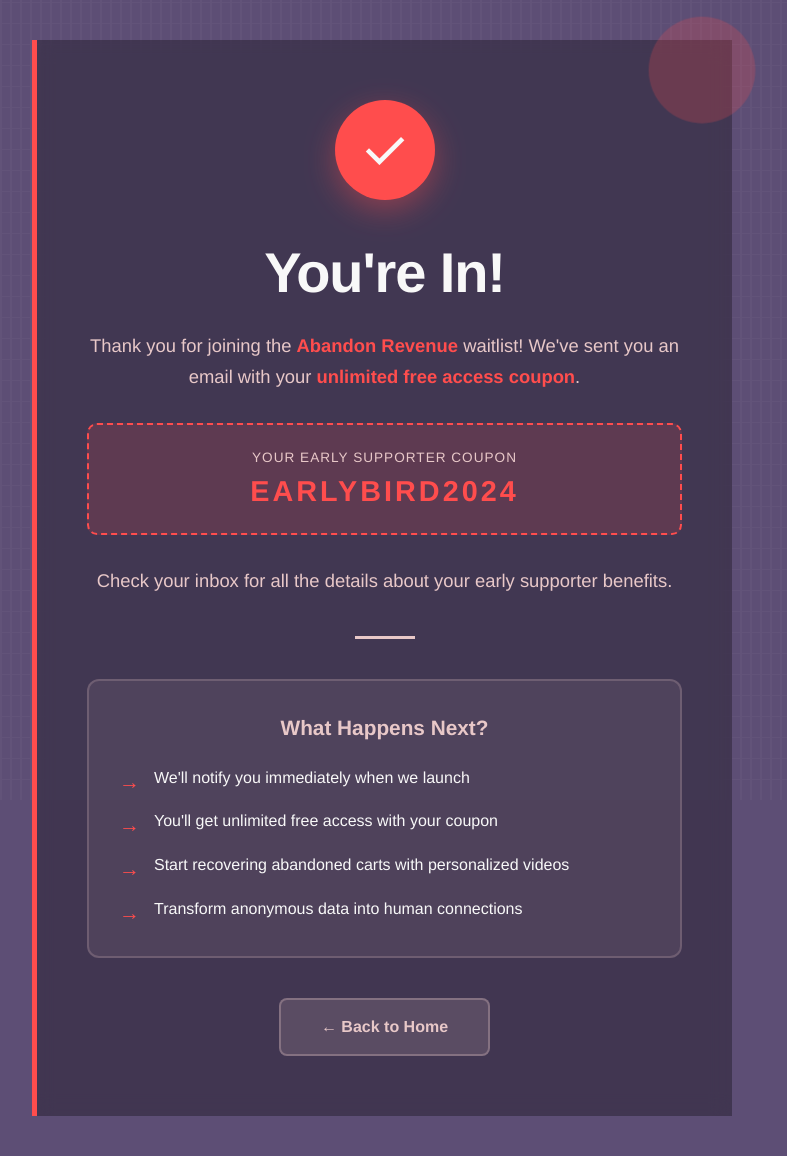
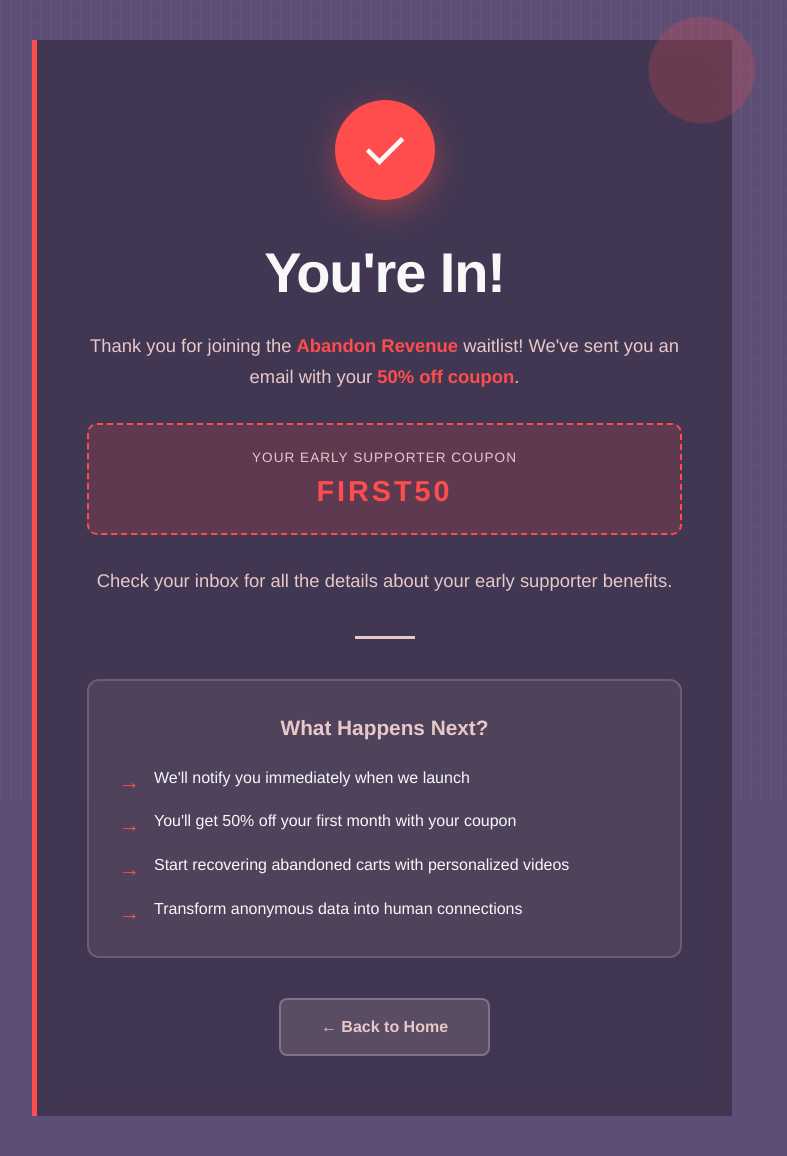
Before and after one commit to Eng-HassanRaza/abandonrevenue_shopify_project, a Django app: page /thank-you/ in a window 1280 px wide. Shown: the whole page, without its empty margins (258-1045 px from the left). Run offline with Django 4.2, Linux system fonts and the light colour scheme.

Commit message:
thank you page update

```diff
--- a/waitlist/templates/waitlist/thank_you.html
+++ b/waitlist/templates/waitlist/thank_you.html
@@ -231,12 +231,12 @@
         <h1>You're In!</h1>
         <p class="message">
             Thank you for joining the <span class="highlight">Abandon Revenue</span> waitlist!
-            We've sent you an email with your <span class="highlight">unlimited free access coupon</span>.
+            We've sent you an email with your <span class="highlight">50% off coupon</span>.
         </p>
 
         <div class="coupon-highlight">
             <div class="coupon-label">Your Early Supporter Coupon</div>
-            <div class="coupon-code">EARLYBIRD2024</div>
+            <div class="coupon-code">FIRST50</div>
         </div>
 
         <p class="message">
@@ -248,7 +248,7 @@
         <div class="next-steps">
             <h2>What Happens Next?</h2>
             <div class="step">We'll notify you immediately when we launch</div>
-            <div class="step">You'll get unlimited free access with your coupon</div>
+            <div class="step">You'll get 50% off your first month with your coupon</div>
             <div class="step">Start recovering abandoned carts with personalized videos</div>
             <div class="step">Transform anonymous data into human connections</div>
         </div>
```
